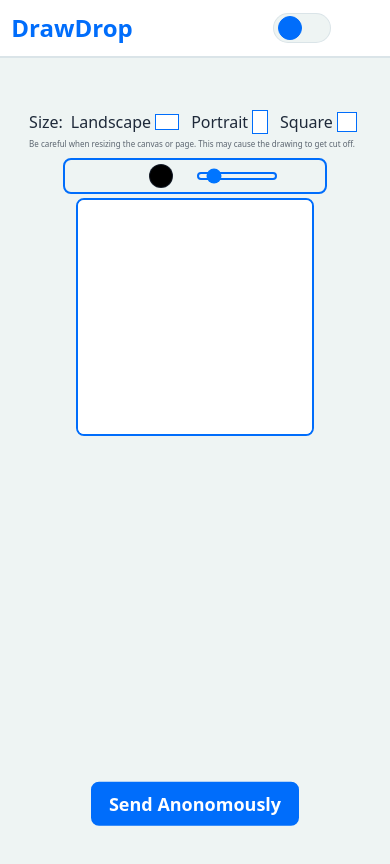
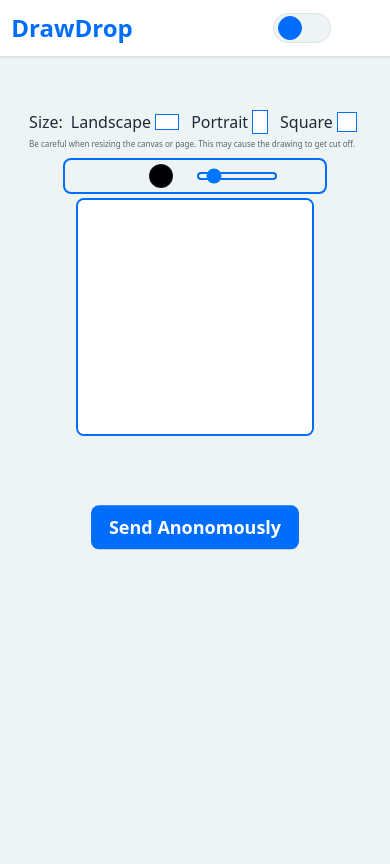
Before and after one commit to lilyMacInnis/draw_drop, a React (Vite) app in the folder frontend/: page /send/1 in a window 390 px wide. Shown: the top 864 px of the page. Built offline with nearby package versions, Linux system fonts and the light colour scheme; no server answers; some icons are missing.

Commit message:
touch drawing fixes and ui

```diff
--- a/frontend/src/components/Canvas.jsx
+++ b/frontend/src/components/Canvas.jsx
@@ -75,6 +75,7 @@ export default function Canvas() {
       setRedoStack([]);
 
       drawing = true;
+      setCanvasCleared(false);
       lastTouchPos = pos;
 
       ctx.strokeStyle = brushColor;
@@ -298,34 +299,34 @@ export default function Canvas() {
           className=''
       />
 
-      <div className={`${authUser ? ( `translate-y-[91vh]`
-        // (window.innerWidth > window.innerHeight) ? (
-        //   `translate-y-[91vh]`
-        // ) : (
-        //   (dimensions.width == dimensions.height) ? (
-        //     `translate-y-[82vh]`
-        //   ) : (
-        //     (dimensions.width > dimensions.height) ? (
-        //       `translate-y-[65.75vh]`
-        //     ) : (
-        //       `translate-y-[106.1vh]`
-        //     )
-        //   )
-        // )
-      ) : ( `translate-y-[85.75vh]`
-        // (window.innerWidth > window.innerHeight) ? (
-        //   `translate-y-[85.75vh]`
-        // ) : (
-        //   (dimensions.width == dimensions.height) ? (
-        //     `translate-y-[76.25vh]`
-        //   ) : (
-        //     (dimensions.width > dimensions.height) ? (
-        //       `translate-y-[60vh]`
-        //     ) : (
-        //       `translate-y-[100.3vh]`
-        //     )
-        //   )
-        // )
+      <div className={`${authUser ? (
+        (window.innerWidth > window.innerHeight) ? (
+          `translate-y-[91vh]`
+        ) : (
+          (dimensions.width == dimensions.height) ? (
+            `translate-y-[75vh]`
+          ) : (
+            (dimensions.width > dimensions.height) ? (
+              `translate-y-[48vh]`
+            ) : (
+              `translate-y-[89vh]`
+            )
+          )
+        )
+      ) : (
+        (window.innerWidth > window.innerHeight) ? (
+          `translate-y-[85.75vh]`
+        ) : (
+          (dimensions.width == dimensions.height) ? (
+            `translate-y-[53vh]`
+          ) : (
+            (dimensions.width > dimensions.height) ? (
+              `translate-y-[43vh]`
+            ) : (
+              `translate-y-[83vh]`
+            )
+          )
+        )
       )
 
       }`}>
```
